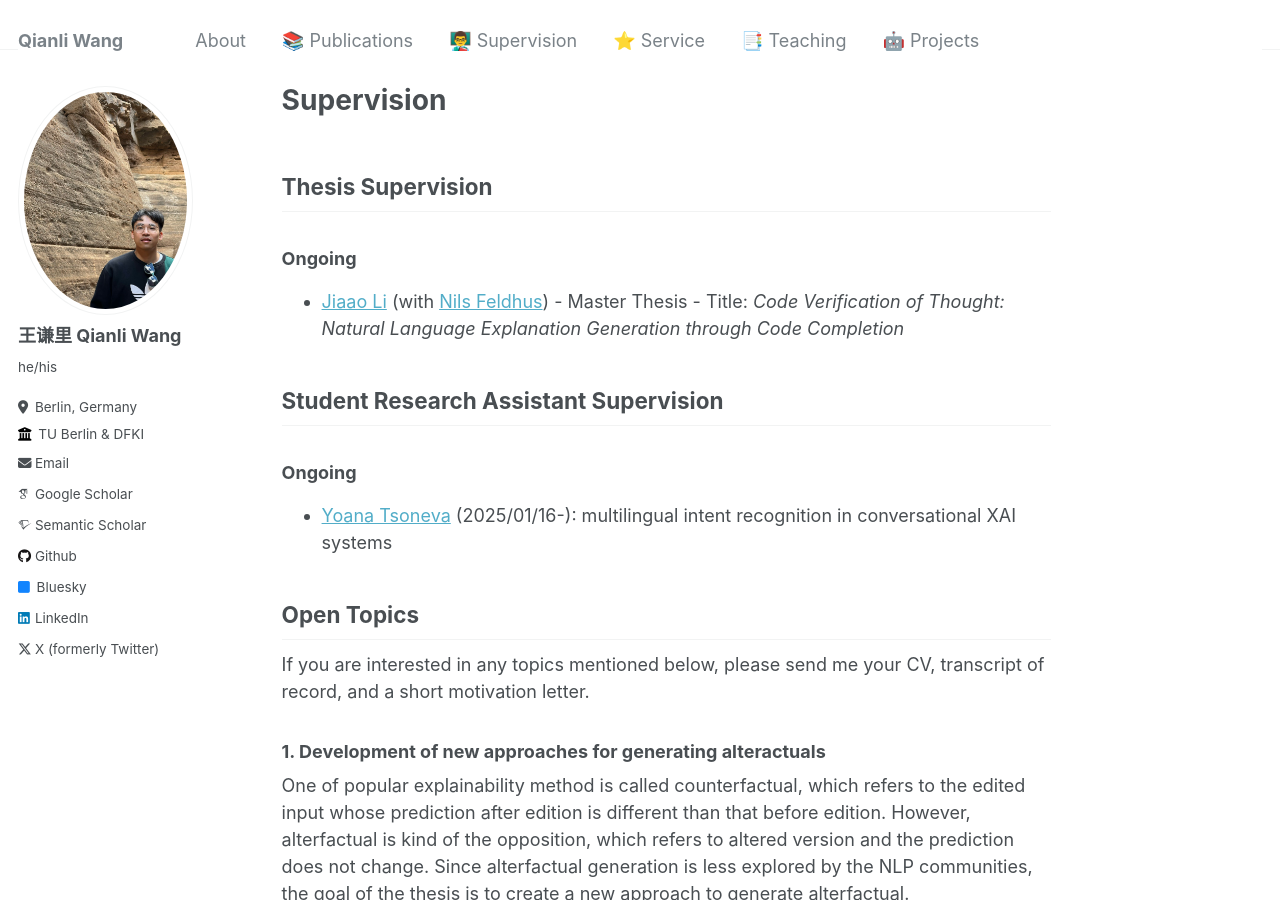
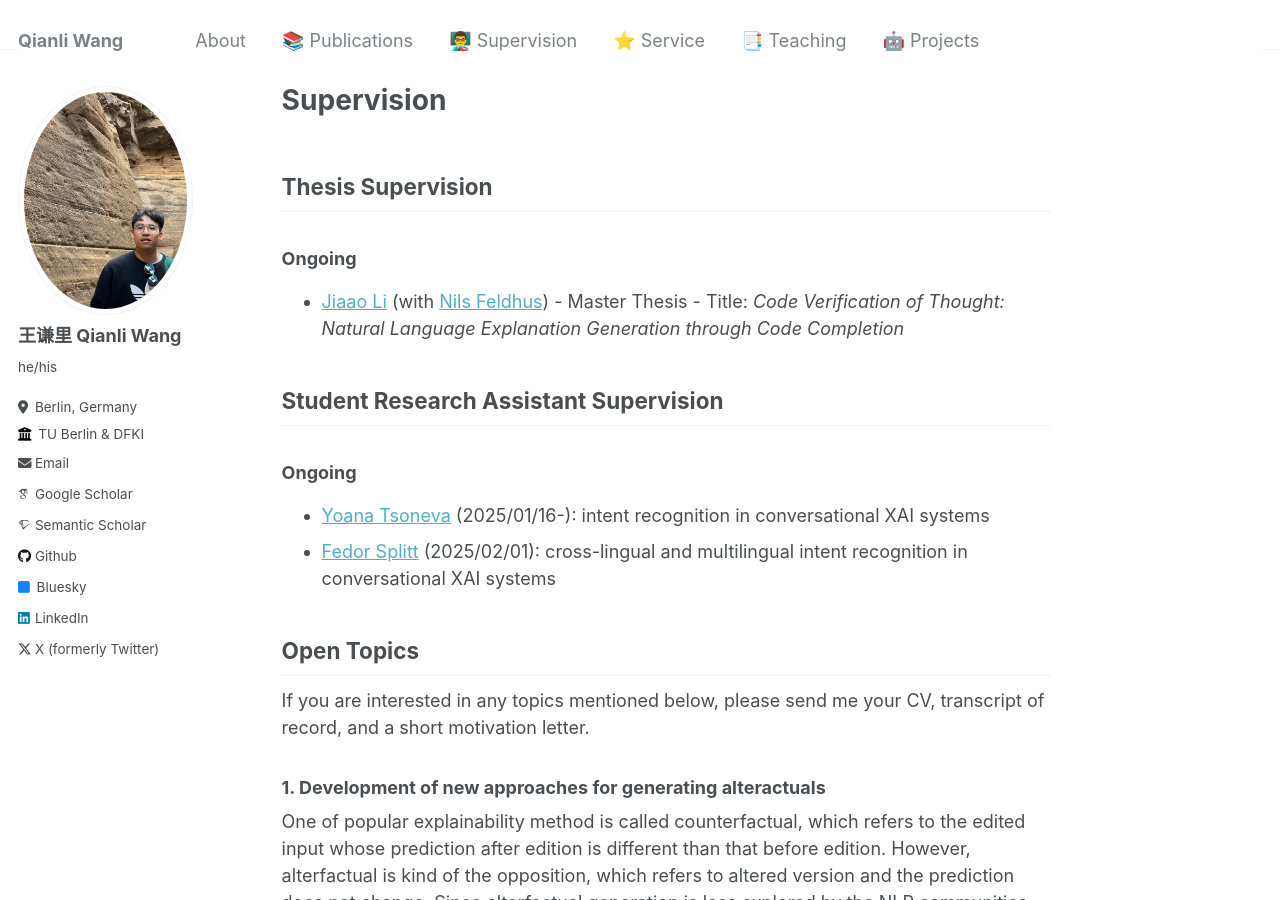
Before and after one commit to qiaw99/qiaw99.github.io, a Jekyll site: the page built from supervision/index.md, in a window 1280 px wide and 900 px high. Built offline with Jekyll 4.4.1, drawn with Linux system fonts in a browser that asks for light colours; some web fonts are replaced.

Commit message:
add hiwi supervision

```diff
--- a/supervision/index.md
+++ b/supervision/index.md
@@ -13,7 +13,8 @@ title: "Supervision"
 
 ## Student Research Assistant Supervision
 ### Ongoing
-- [Yoana Tsoneva](https://github.com/ytsoneva24) (2025/01/16-): multilingual intent recognition in conversational XAI systems
+- [Yoana Tsoneva](https://github.com/ytsoneva24) (2025/01/16-): intent recognition in conversational XAI systems
+- [Fedor Splitt](https://github.com/fledor) (2025/02/01): cross-lingual and multilingual intent recognition in conversational XAI systems
 
 ## Open Topics
 If you are interested in any topics mentioned below, please send me your CV, transcript of record, and a short motivation letter.
```
